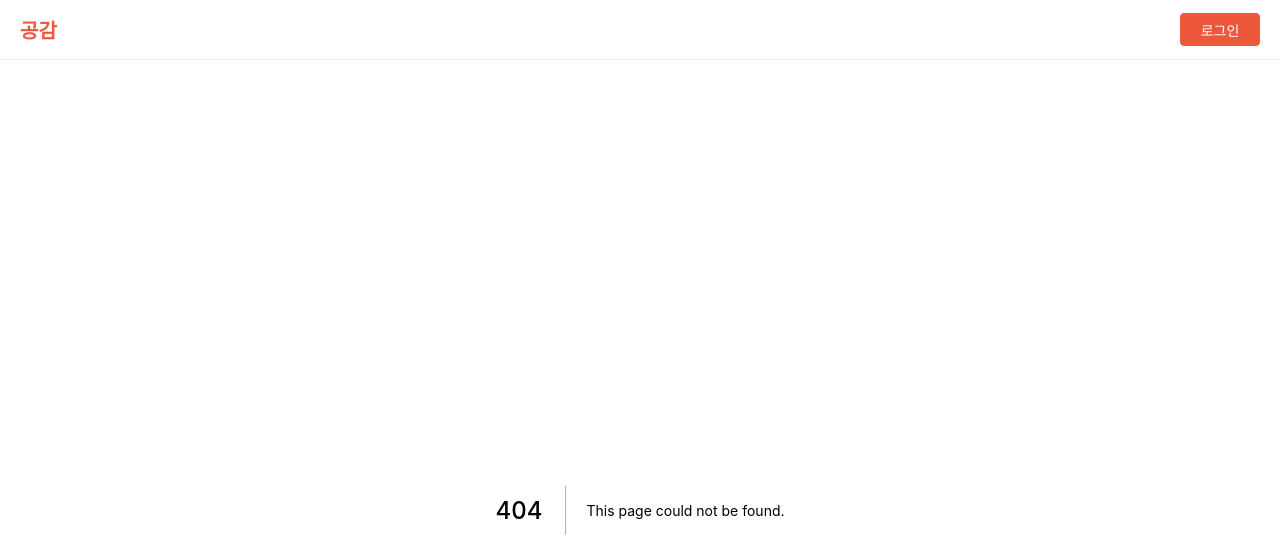
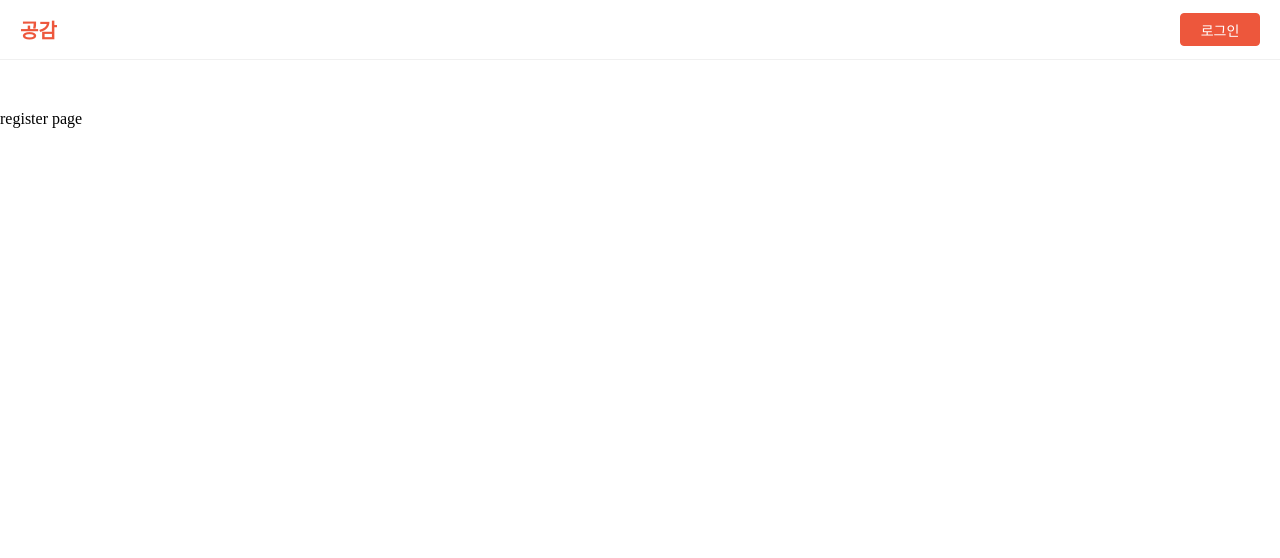
Before and after one commit to sungyun6789/empathy, a Next.js app: page /register in a window 1280 px wide. Before the commit this address had no page. Shown: the top 558 px of the page. Built offline with nearby package versions, Linux system fonts and the light colour scheme.

Commit message:
feat: create register page

```diff
--- /dev/null
+++ b/pages/register.tsx
@@ -0,0 +1,5 @@
+const register = () => {
+  return <div>register page</div>;
+};
+
+export default register;
```
